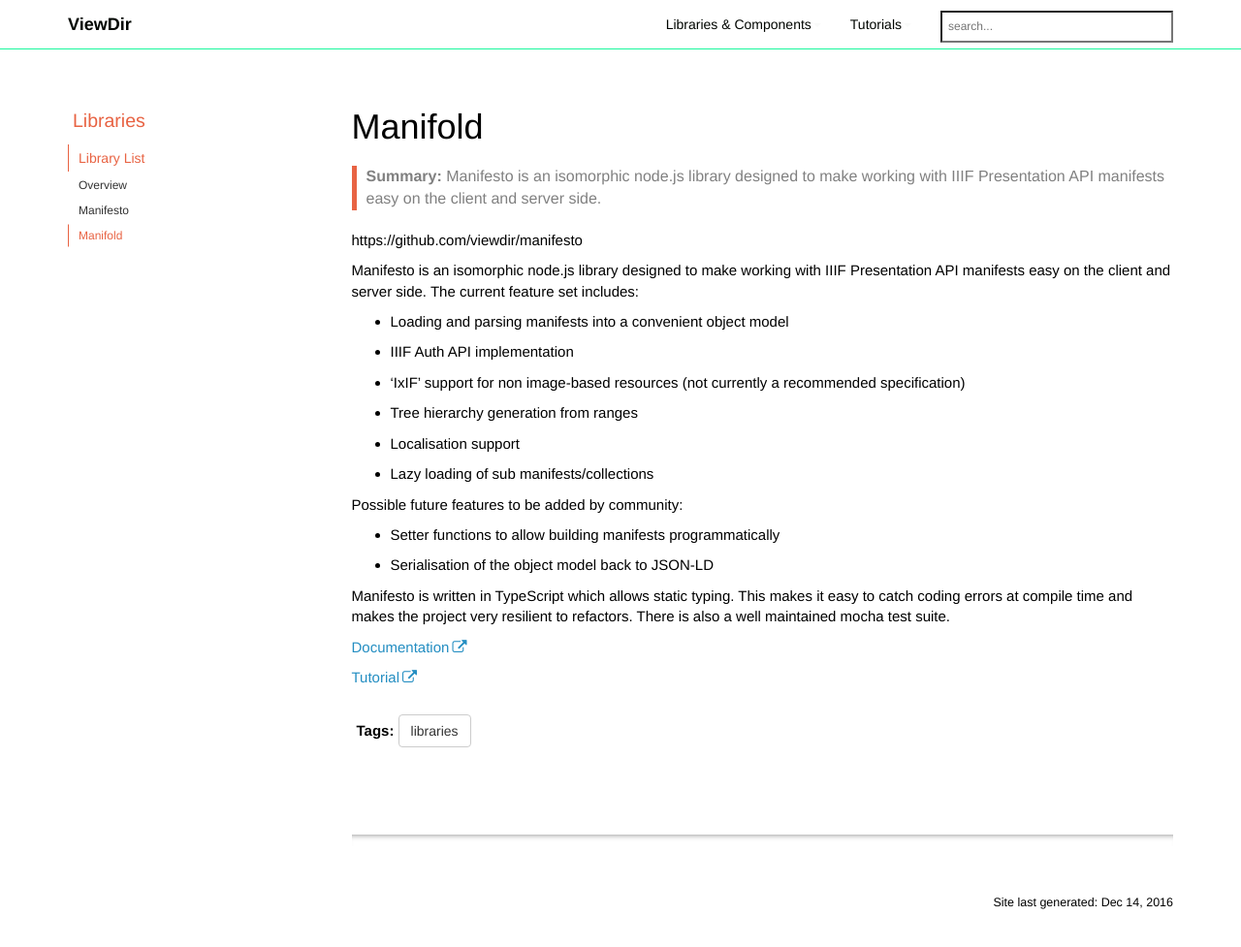
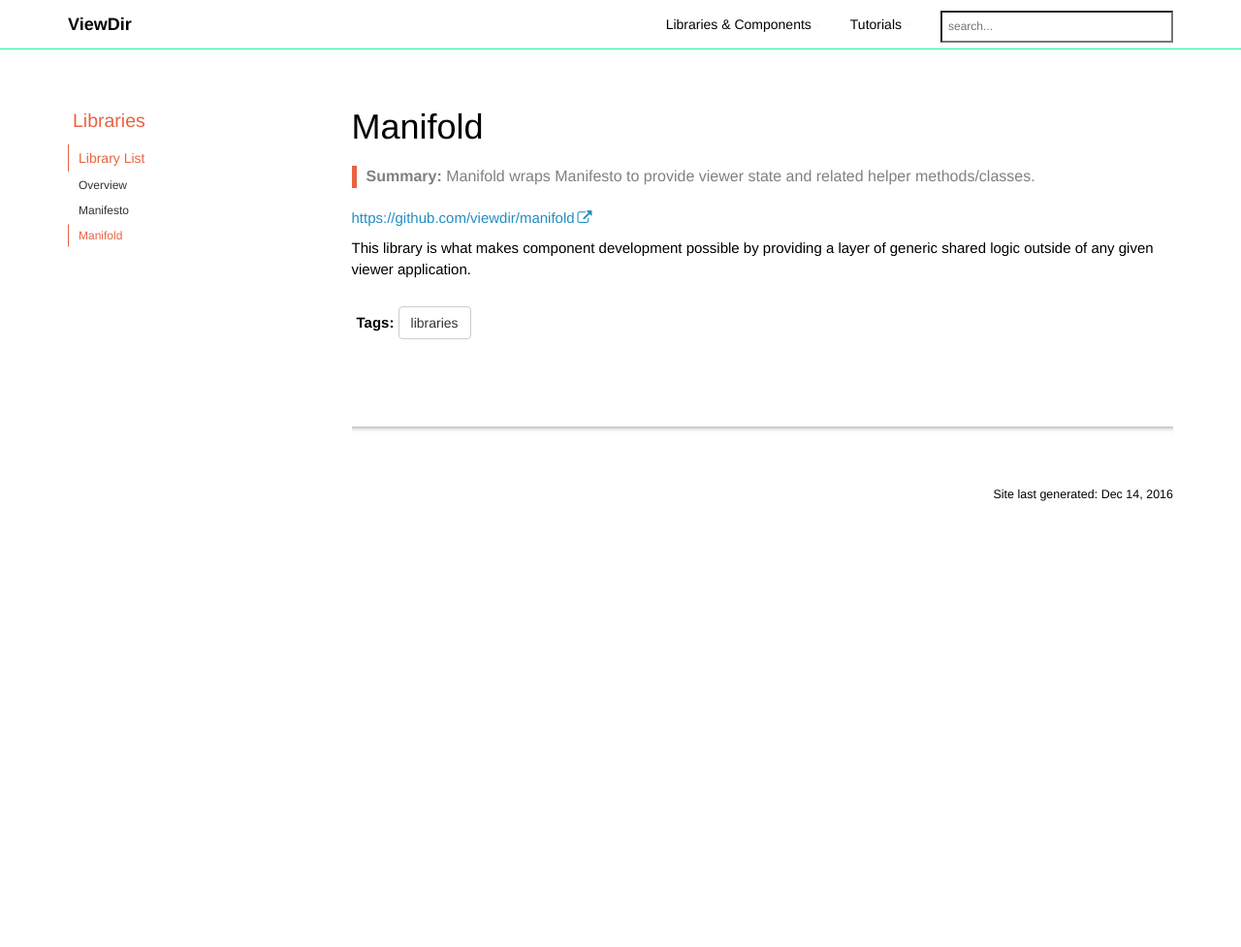
Before and after one commit to IIIF-Commons/iiif-commons.github.io, a Jekyll site: the page built from pages/libraries/libraries_manifold.md, in a window 1280 px wide and 991 px high. Shown: the top 977 px of the window at 97% size. Built offline with Jekyll 4.4.1, drawn with Linux system fonts in a browser that asks for light colours; nearby versions of some CDN libraries; comment, search, counter and statistics services are not loaded.

Commit message:
updates manifold page

```diff
--- a/pages/libraries/libraries_manifold.md
+++ b/pages/libraries/libraries_manifold.md
@@ -2,32 +2,14 @@
 title: Manifold
 tags: [libraries]
 keywords: manifold
-summary: "Manifesto is an isomorphic node.js library designed to make working with IIIF Presentation API manifests easy on the client and server side."
+summary: "Manifold wraps Manifesto to provide viewer state and related helper methods/classes."
 sidebar: libraries_sidebar
 permalink: libraries_manifold.html
 folder: libraries
 ---
 
-https://github.com/viewdir/manifesto
+[https://github.com/viewdir/manifold](https://github.com/viewdir/manifold)
 
-Manifesto is an isomorphic node.js library designed to make working with IIIF Presentation API manifests easy on the client and server side. The current feature set includes:
-
-- Loading and parsing manifests into a convenient object model
-- IIIF Auth API implementation
-- ‘IxIF’ support for non image-based resources (not currently a recommended specification)
-- Tree hierarchy generation from ranges
-- Localisation support
-- Lazy loading of sub manifests/collections
-
-Possible future features to be added by community:
-
-- Setter functions to allow building manifests programmatically
-- Serialisation of the object model back to JSON-LD
-
-Manifesto is written in TypeScript which allows static typing. This makes it easy to catch coding errors at compile time and makes the project very resilient to refactors. There is also a well maintained mocha test suite.
-
-[Documentation](http://viewdir.github.io/manifesto-docs/)
-
-[Tutorial](http://blog.edsilv.com/manifesto/)
+This library is what makes component development possible by providing a layer of generic shared logic outside of any given viewer application.
 
 {% include links.html %}
```
Also changed, not shown: Gemfile.lock.
